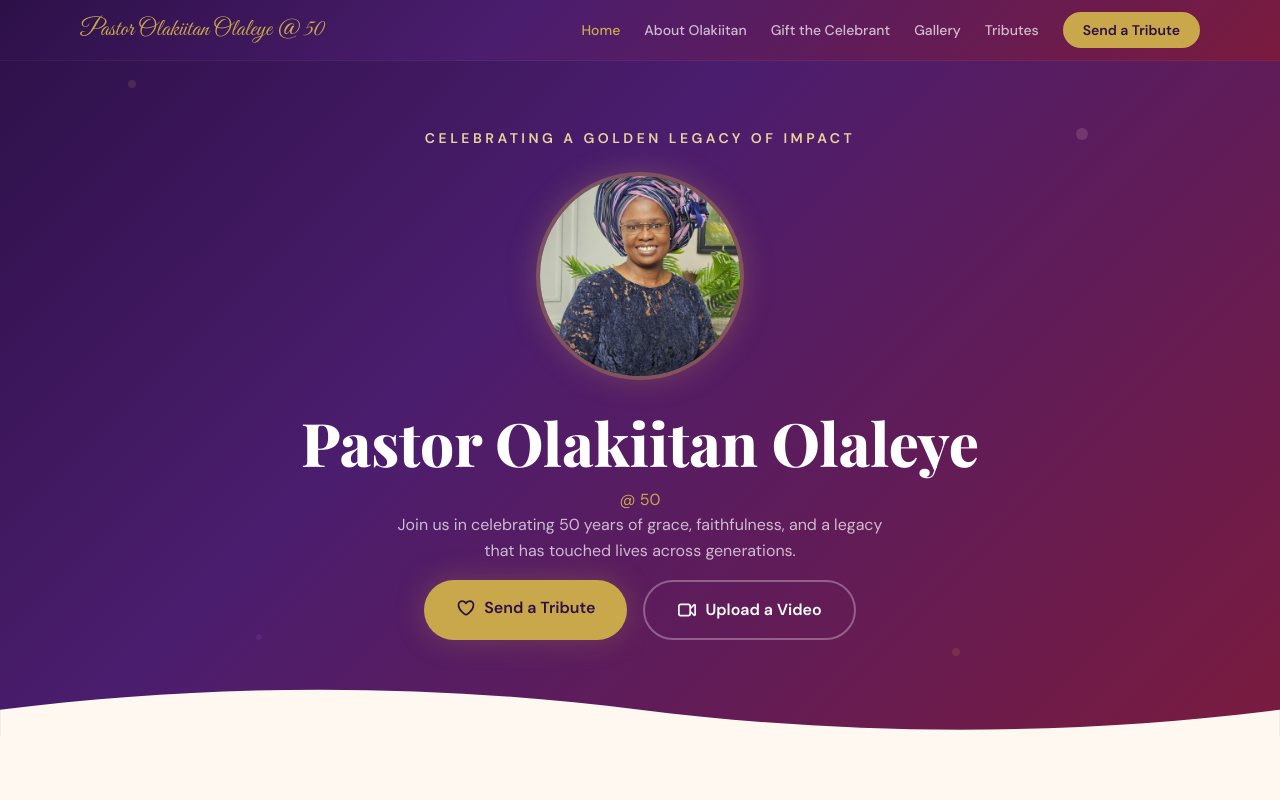
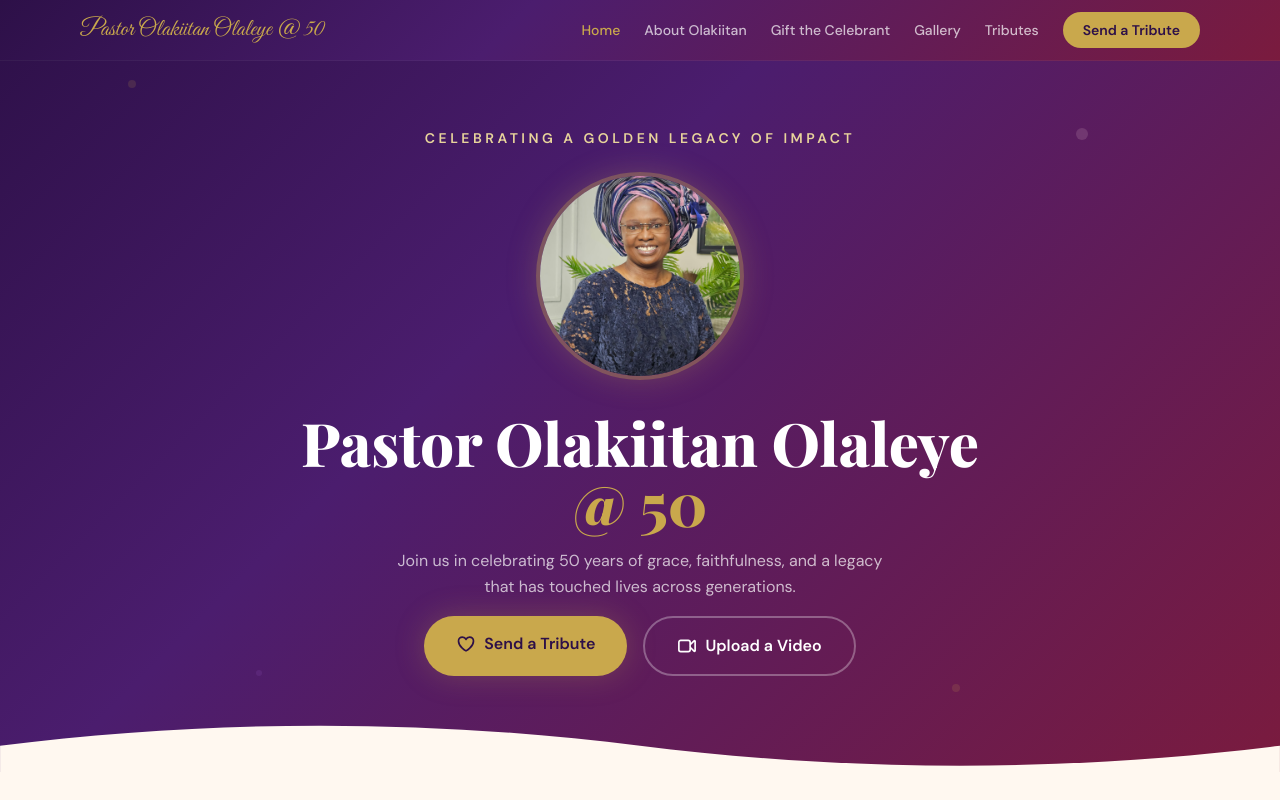
Before and after one commit to Tolaleye1/Birthday_Website, a Next.js app: page / in a window 1280 px wide. Shown: the top 800 px of the page. Built offline with nearby package versions, Linux system fonts and the light colour scheme; no server answers.

Commit message:
more font change

```diff
--- a/src/components/home/HeroSection.tsx
+++ b/src/components/home/HeroSection.tsx
@@ -33,9 +33,9 @@ export default function HeroSection() {
           Pastor Olakiitan
         </p>*/}
         <h1 className="animate-[fadeUp_0.8s_ease-out_0.2s_both] font-[family-name:var(--font-display)] text-4xl md:text-6xl font-extrabold text-white mb-4">
-          Pastor Olakiitan Olaleye {/*<span className="text-gold">@ 50</span>*/}
+          Pastor Olakiitan Olaleye <br /> <span className="text-gold">@ 50</span>
         </h1>
-        <h1><span className="text-gold">@ 50</span></h1>
+        {/*<h1><span className="text-gold">@ 50</span></h1>*/}
         <p className="animate-[fadeUp_0.8s_ease-out_0.4s_both] text-white/70 max-w-lg mx-auto mb-4 leading-relaxed">
           Join us in celebrating 50 years of grace, faithfulness, and a legacy that has touched lives across generations.
         </p>
```
